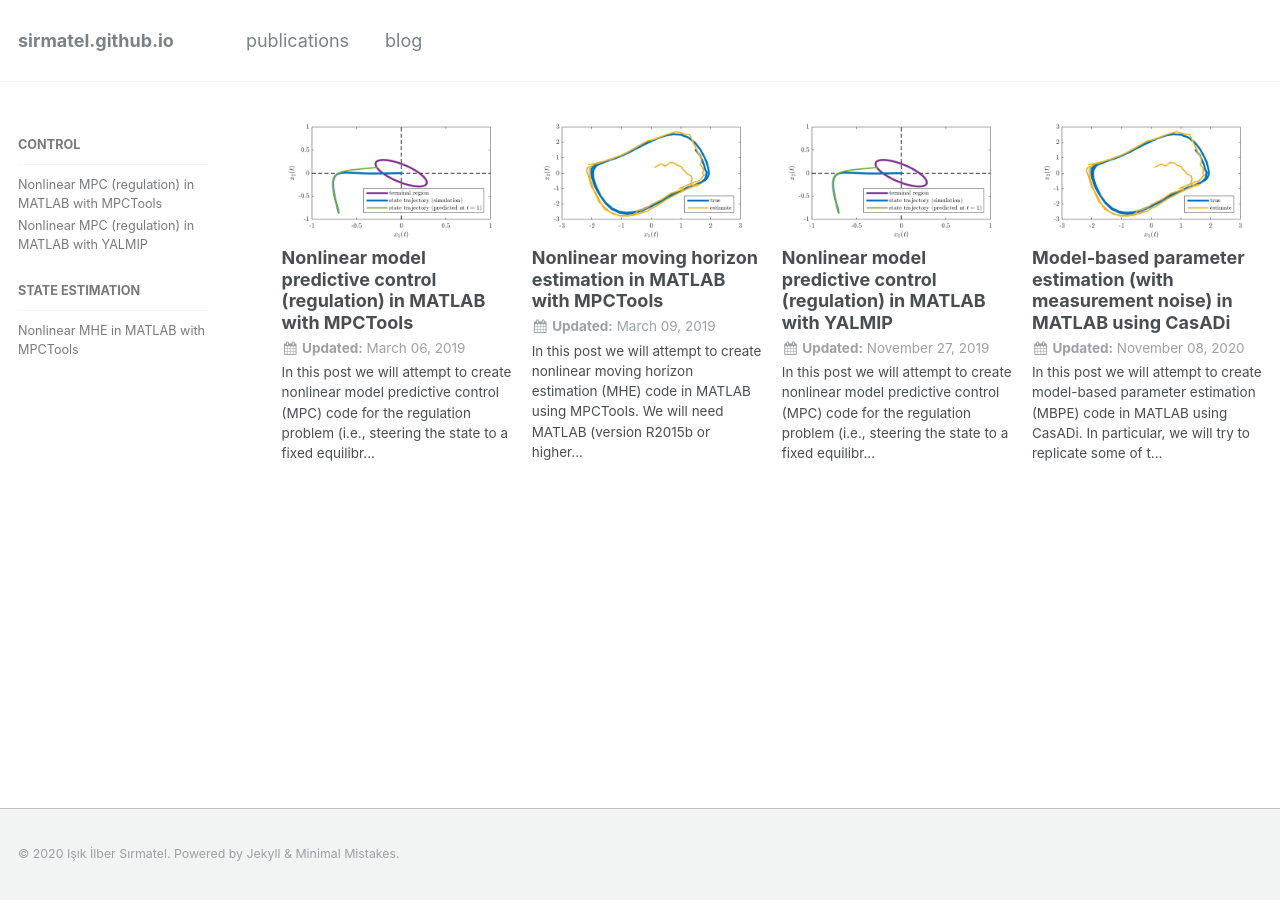
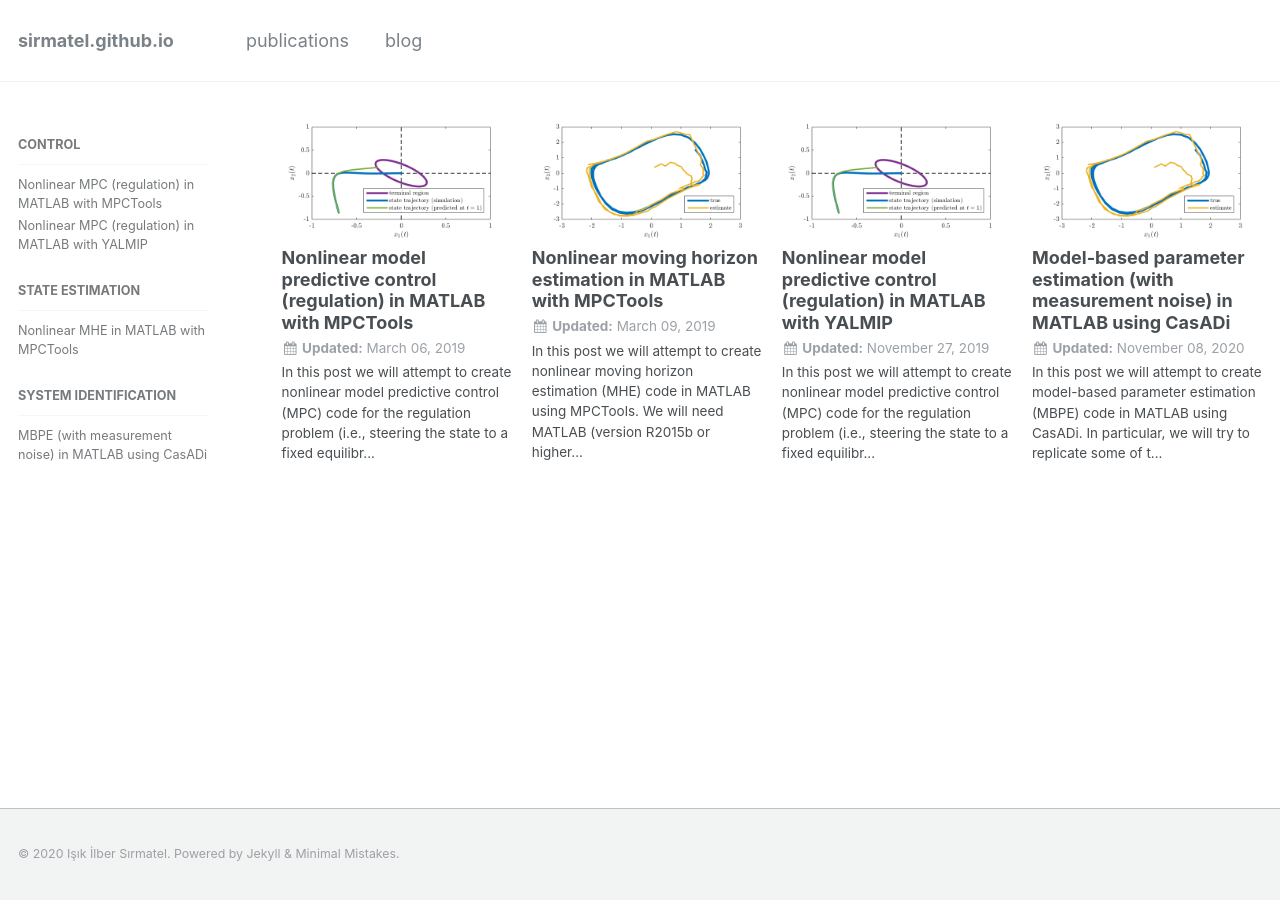
Before and after one commit to sirmatel/sirmatel.github.io, a Jekyll site: the page built from _pages/blog.html, in a window 1280 px wide. Built offline with Jekyll 4.4.1, drawn with Linux system fonts in a browser that asks for light colours.

Commit message:
Update navigation.yml

```diff
--- a/_data/navigation.yml
+++ b/_data/navigation.yml
@@ -58,3 +58,7 @@ blog:
     children:
       - title: "Nonlinear MHE in MATLAB with MPCTools"
         url: /blog/NMHE_MPCTools
+  - title: system identification
+    children:
+      - title: "MBPE (with measurement noise) in MATLAB using CasADi"
+        url: /blog/MBPE_meas_noise_CasADi
```
